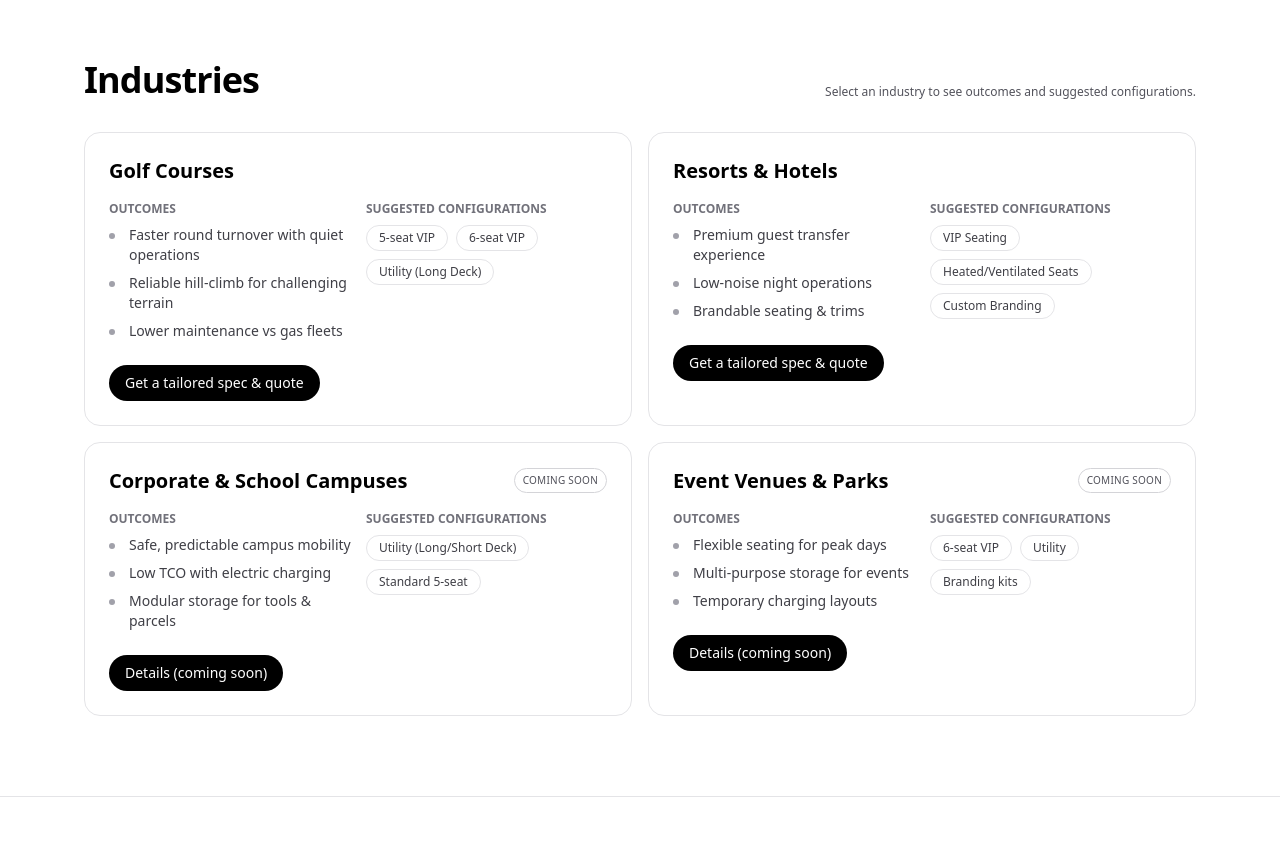
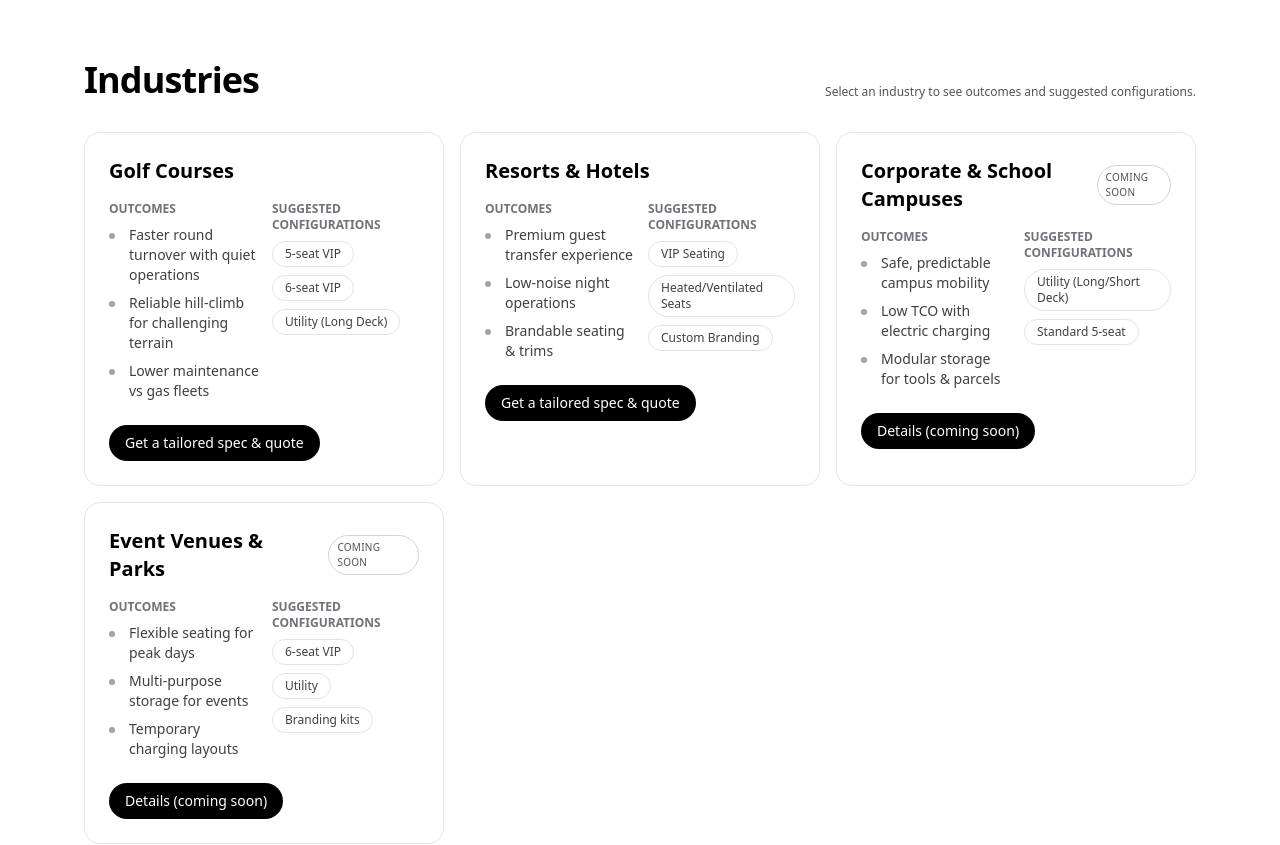
Before and after one commit to Aproglobal/apro-global-site, a React (Vite) app: page / in a window 1280 px wide. Shown: the part 5360-6205 px from the top of the page. Built offline with nearby package versions, Linux system fonts and the light colour scheme.

Commit message:
Update IndustriesSection.tsx

```diff
--- a/src/components/IndustriesSection.tsx
+++ b/src/components/IndustriesSection.tsx
@@ -1,4 +1,3 @@
-// src/components/IndustriesSection.tsx
 import React from "react";
 import { trackEvent } from "../services/analytics";
 
@@ -11,18 +10,41 @@ type Industry = {
 };
 
 const INDUSTRIES: Industry[] = [
-  { id: "courses", name: "Golf Courses", outcomes: ["Faster round turnover with quiet operations","Reliable hill-climb for challenging terrain","Lower maintenance vs gas fleets"], suggested: ["5-seat VIP", "6-seat VIP", "Utility (Long Deck)"] },
-  { id: "resorts", name: "Resorts & Hotels", outcomes: ["Premium guest transfer experience","Low-noise night operations","Brandable seating & trims"], suggested: ["VIP Seating", "Heated/Ventilated Seats", "Custom Branding"] },
-  { id: "campuses", name: "Corporate & School Campuses", outcomes: ["Safe, predictable campus mobility","Low TCO with electric charging","Modular storage for tools & parcels"], suggested: ["Utility (Long/Short Deck)", "Standard 5-seat"], comingSoon: true },
-  { id: "venues", name: "Event Venues & Parks", outcomes: ["Flexible seating for peak days","Multi-purpose storage for events","Temporary charging layouts"], suggested: ["6-seat VIP", "Utility", "Branding kits"], comingSoon: true },
+  {
+    id: "courses",
+    name: "Golf Courses",
+    outcomes: [
+      "Faster round turnover with quiet operations",
+      "Reliable hill-climb for challenging terrain",
+      "Lower maintenance vs gas fleets",
+    ],
+    suggested: ["5-seat VIP", "6-seat VIP", "Utility (Long Deck)"],
+  },
+  {
+    id: "resorts",
+    name: "Resorts & Hotels",
+    outcomes: ["Premium guest transfer experience", "Low-noise night operations", "Brandable seating & trims"],
+    suggested: ["VIP Seating", "Heated/Ventilated Seats", "Custom Branding"],
+  },
+  {
+    id: "campuses",
+    name: "Corporate & School Campuses",
+    outcomes: ["Safe, predictable campus mobility", "Low TCO with electric charging", "Modular storage for tools & parcels"],
+    suggested: ["Utility (Long/Short Deck)", "Standard 5-seat"],
+    comingSoon: true,
+  },
+  {
+    id: "venues",
+    name: "Event Venues & Parks",
+    outcomes: ["Flexible seating for peak days", "Multi-purpose storage for events", "Temporary charging layouts"],
+    suggested: ["6-seat VIP", "Utility", "Branding kits"],
+    comingSoon: true,
+  },
 ];
 
 export default function IndustriesSection() {
   return (
-    <section
-      id="industries"
-      className="py-20 bg-white text-black dark:bg-black dark:text-white scroll-mt-24 md:scroll-mt-28"
-    >
+    <section id="industries" className="py-20 bg-white text-black dark:bg-black dark:text-white scroll-mt-24">
       <div className="max-w-6xl mx-auto px-5">
         <div className="flex items-end justify-between gap-4">
           <h2 className="text-3xl md:text-4xl font-extrabold tracking-tight">Industries</h2>
@@ -31,14 +53,25 @@ export default function IndustriesSection() {
           </span>
         </div>
 
-        <ul className="mt-8 grid gap-4 md:grid-cols-2">
+        <ul className="mt-8 grid gap-4 grid-cols-1 md:grid-cols-2 xl:grid-cols-3">
           {INDUSTRIES.map((it) => (
-            <li key={it.id} className="rounded-2xl border border-zinc-200 dark:border-zinc-800 bg-white dark:bg-zinc-950 overflow-hidden">
+            <li
+              key={it.id}
+              className="
+                group rounded-2xl border border-zinc-200 dark:border-zinc-800
+                bg-white dark:bg-zinc-950 overflow-hidden
+                transition-all duration-200
+                hover:shadow-lg hover:-translate-y-0.5 hover:border-black/15 dark:hover:border-white/20
+                motion-reduce:transition-none motion-reduce:hover:translate-y-0
+              "
+            >
               <div className="p-6">
                 <div className="flex items-center justify-between gap-3">
                   <h3 className="text-xl font-semibold">{it.name}</h3>
                   {it.comingSoon ? (
-                    <span className="text-[10px] uppercase tracking-wide rounded-full border px-2 py-1 text-zinc-600 dark:text-zinc-300 border-zinc-300 dark:border-zinc-700">Coming soon</span>
+                    <span className="text-[10px] uppercase tracking-wide rounded-full border px-2 py-1 text-zinc-600 dark:text-zinc-300 border-zinc-300 dark:border-zinc-700">
+                      Coming soon
+                    </span>
                   ) : null}
                 </div>
 
@@ -59,7 +92,12 @@ export default function IndustriesSection() {
                     <p className="text-xs font-semibold uppercase text-zinc-500 dark:text-zinc-400">Suggested configurations</p>
                     <ul className="mt-2 flex flex-wrap gap-2">
                       {it.suggested.map((s, i) => (
-                        <li key={i} className="text-xs rounded-full border px-3 py-1 border-zinc-200 dark:border-zinc-700 text-zinc-700 dark:text-zinc-200">{s}</li>
+                        <li
+                          key={i}
+                          className="text-xs rounded-full border px-3 py-1 border-zinc-200 dark:border-zinc-700 text-zinc-700 dark:text-zinc-200"
+                        >
+                          {s}
+                        </li>
                       ))}
                     </ul>
                   </div>
@@ -69,7 +107,7 @@ export default function IndustriesSection() {
                   <button
                     type="button"
                     onClick={() => trackEvent("industryCardClick", { industry_id: it.id, label: it.name })}
-                    className="px-4 py-2 rounded-full bg-black text-white dark:bg-white dark:text-black text-sm whitespace-nowrap"
+                    className="px-4 py-2 rounded-full bg-black text-white dark:bg-white dark:text-black text-sm w-full sm:w-auto transition hover:opacity-90"
                     disabled={it.comingSoon}
                     aria-disabled={it.comingSoon}
                   >
```
